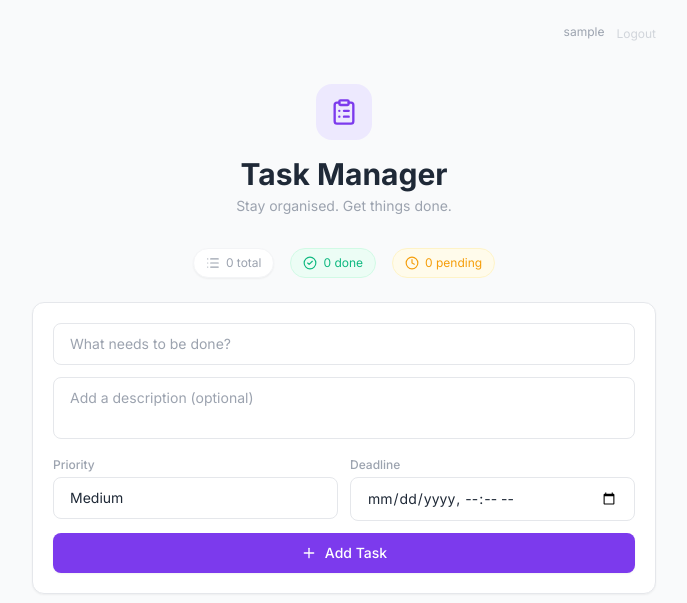
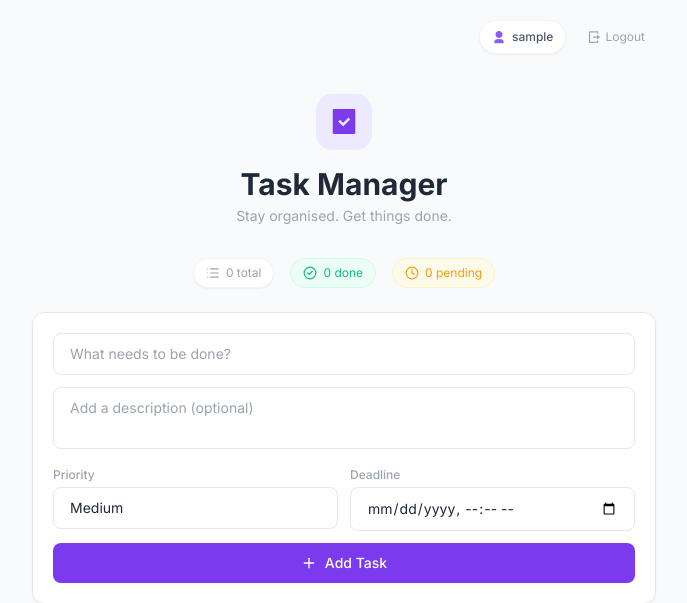
Before and after one commit to gmsabbirahmed1/task-manager, a Django app: page / in a window 1280 px wide. Shown: the top 603 px of the page, without its empty margins (296-983 px from the left). Run offline with Django 4.2, Linux system fonts and the light colour scheme; the visitor is signed in with stand-in values (Sample User, id 1); data that the repository does not hold is empty; some libraries are stand-ins or nearby versions.

Commit message:
Add Remix Icons, improve user bar with icons, update task header icon

```diff
--- a/templates/base.html
+++ b/templates/base.html
@@ -17,6 +17,9 @@
 
     <!-- Lucide Icons -->
     <script src="https://unpkg.com/lucide@latest"></script>
+
+    <!-- Remix Icons -->
+    <link href="https://cdn.jsdelivr.net/npm/remixicon@4.2.0/fonts/remixicon.css" rel="stylesheet">
 
     <!-- Tailwind CSS CDN -->
     <script src="https://cdn.tailwindcss.com"></script>
@@ -65,12 +68,18 @@
 
     <!-- Header -->
     {% if user.is_authenticated %}
-    <div class="max-w-2xl mx-auto px-4 sm:px-6 pt-5 flex items-center justify-end gap-3">
-        <span class="text-xs text-gray-400">{{ user.username }}</span>
+    <div class="max-w-2xl mx-auto px-4 sm:px-6 pt-5 flex items-center justify-end gap-2.5">
+        <div class="flex items-center gap-1.5 px-3 py-1.5 rounded-full bg-white border border-gray-100 shadow-sm">
+            <i class="ri-user-3-fill text-violet-500 text-sm"></i>
+            <span class="text-xs font-medium text-gray-600">{{ user.username }}</span>
+        </div>
         <form method="POST" action="{% url 'logout' %}" class="inline">
             {% csrf_token %}
             <button type="submit" id="logout-btn"
-                class="text-xs text-gray-300 hover:text-red-400 transition-colors duration-150">
+                class="flex items-center gap-1 text-xs text-gray-400 hover:text-red-500
+                       px-2.5 py-1.5 rounded-full hover:bg-red-50 border border-transparent
+                       hover:border-red-100 transition-all duration-200">
+                <i class="ri-logout-box-r-line text-sm"></i>
                 Logout
             </button>
         </form>
--- a/templates/tasks/task_list.html
+++ b/templates/tasks/task_list.html
@@ -6,7 +6,7 @@
 <!-- Header -->
 <div class="text-center mb-8 animate-fade-in">
     <div class="inline-flex items-center justify-center w-14 h-14 rounded-2xl bg-violet-100 text-violet-600 mb-4">
-        <i data-lucide="clipboard-list" class="w-7 h-7"></i>
+        <i class="ri-task-fill text-3xl"></i>
     </div>
     <h1 class="text-3xl font-bold text-gray-800">Task Manager</h1>
     <p class="mt-1 text-gray-400 text-sm">Stay organised. Get things done.</p>
```
